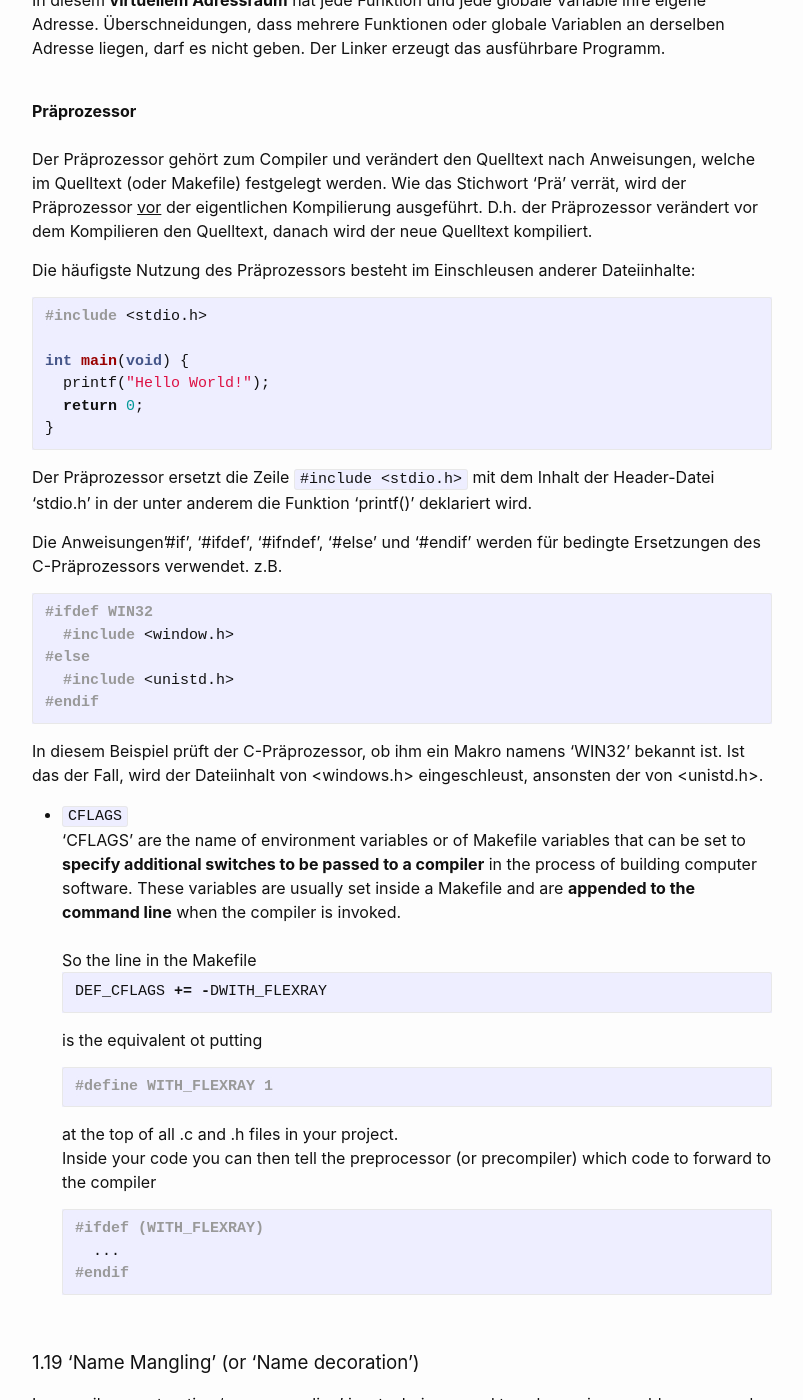
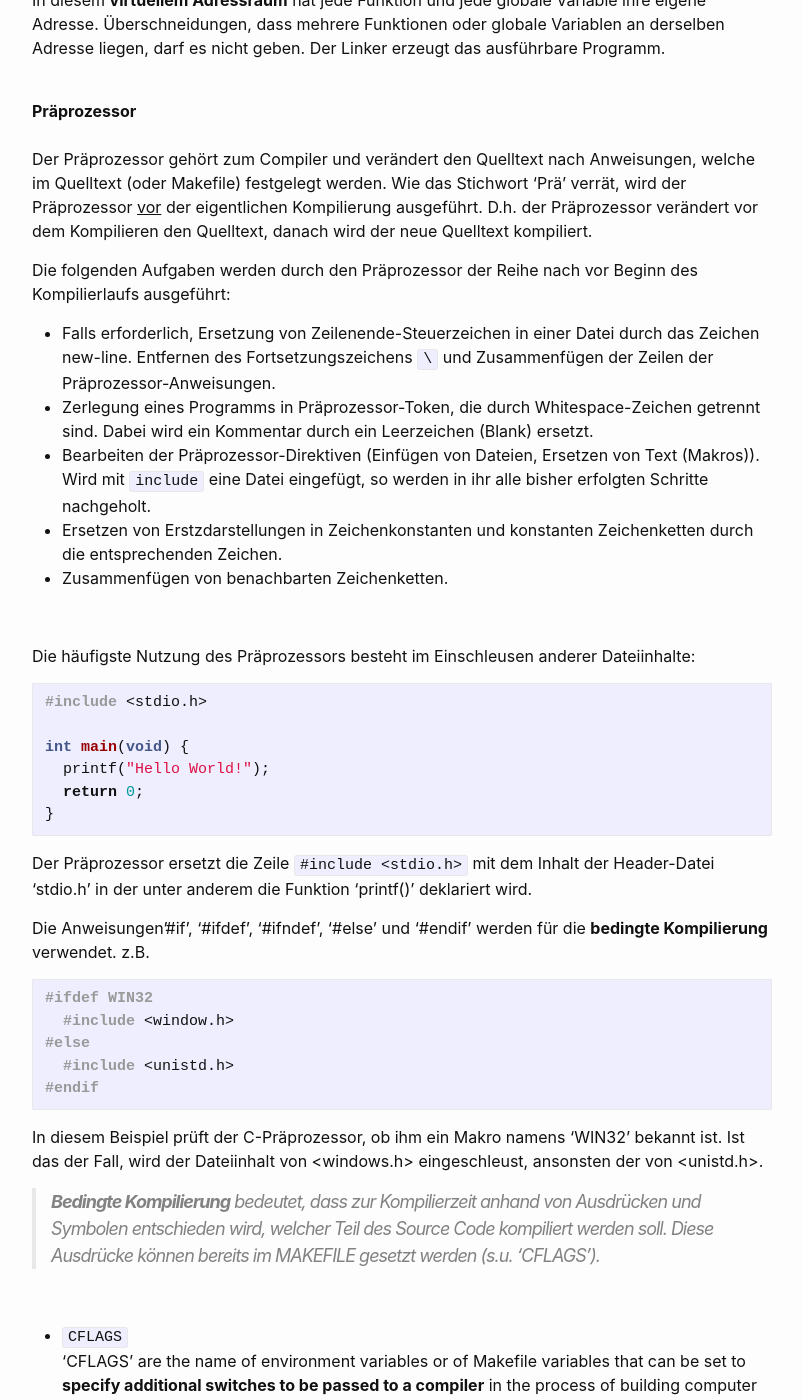
Before and after one commit to Hautaklyttn/progDocs, a Jekyll site: the page built from docs/articles/c_cpp.md, in a window 1280 px wide and 1400 px high, scrolled down 34148 px. Shown: the whole window, without its empty margins (238-1041 px from the left). Built offline with Jekyll 4.4.1, drawn with Linux system fonts in a browser that asks for light colours.

Commit message:
C update

````diff
--- a/docs/articles/c_cpp.md
+++ b/docs/articles/c_cpp.md
@@ -1098,6 +1098,15 @@ In diesem **virtuellem Adressraum** hat jede Funktion und jede globale Variable
 &nbsp;
 Der Präprozessor gehört zum Compiler und verändert den Quelltext nach Anweisungen, welche im Quelltext (oder Makefile) festgelegt werden. Wie das Stichwort 'Prä' verrät, wird der Präprozessor <u>vor</u> der eigentlichen Kompilierung ausgeführt. D.h. der Präprozessor verändert vor dem Kompilieren den Quelltext, danach wird der neue Quelltext kompiliert.
 
+Die folgenden Aufgaben werden durch den Präprozessor der Reihe nach vor Beginn des Kompilierlaufs ausgeführt:
+- Falls erforderlich, Ersetzung von Zeilenende-Steuerzeichen in einer Datei durch das Zeichen new-line. Entfernen des Fortsetzungszeichens `\` und Zusammenfügen der Zeilen der Präprozessor-Anweisungen.
+- Zerlegung eines Programms in Präprozessor-Token, die durch Whitespace-Zeichen getrennt sind. Dabei wird ein Kommentar durch ein Leerzeichen (Blank) ersetzt.
+- Bearbeiten der Präprozessor-Direktiven (Einfügen von Dateien, Ersetzen von Text (Makros)). Wird mit `include` eine Datei eingefügt, so werden in ihr alle bisher erfolgten Schritte nachgeholt.
+- Ersetzen von Erstzdarstellungen in Zeichenkonstanten und konstanten Zeichenketten durch die entsprechenden Zeichen.
+- Zusammenfügen von  benachbarten Zeichenketten.
+
+&nbsp;
+
 Die häufigste Nutzung des Präprozessors besteht im Einschleusen anderer Dateiinhalte:
 ```c
 #include <stdio.h>
@@ -1110,7 +1119,7 @@ int main(void) {
 
 Der Präprozessor ersetzt die Zeile `#include <stdio.h>` mit dem Inhalt der Header-Datei 'stdio.h' in der unter anderem die Funktion 'printf()' deklariert wird.
 
-Die Anweisungen'#if', '#ifdef', '#ifndef', '#else' und '#endif' werden für bedingte Ersetzungen des C-Präprozessors verwendet. z.B.
+Die Anweisungen'#if', '#ifdef', '#ifndef', '#else' und '#endif' werden für die **bedingte Kompilierung** verwendet. z.B.
 ```c
 #ifdef WIN32
   #include <window.h>
@@ -1119,6 +1128,9 @@ Die Anweisungen'#if', '#ifdef', '#ifndef', '#else' und '#endif' werden für bedi
 #endif
 ```
 In diesem Beispiel prüft der C-Präprozessor, ob ihm ein Makro namens 'WIN32' bekannt ist. Ist das der Fall, wird der Dateiinhalt von \<windows.h\> eingeschleust, ansonsten der von \<unistd.h\>.
+> **Bedingte Kompilierung** bedeutet, dass zur Kompilierzeit anhand von Ausdrücken und Symbolen entschieden wird, welcher Teil des Source Code kompiliert werden soll. Diese Ausdrücke können bereits im MAKEFILE gesetzt werden (s.u. 'CFLAGS').
+
+&nbsp;
 
 - `CFLAGS`
   'CFLAGS' are the name of environment variables or of Makefile variables that can be set to **specify additional switches to be passed to a compiler** in the process of building computer software. These variables are usually set inside a Makefile and are **appended to the command line** when the compiler is invoked.
````
